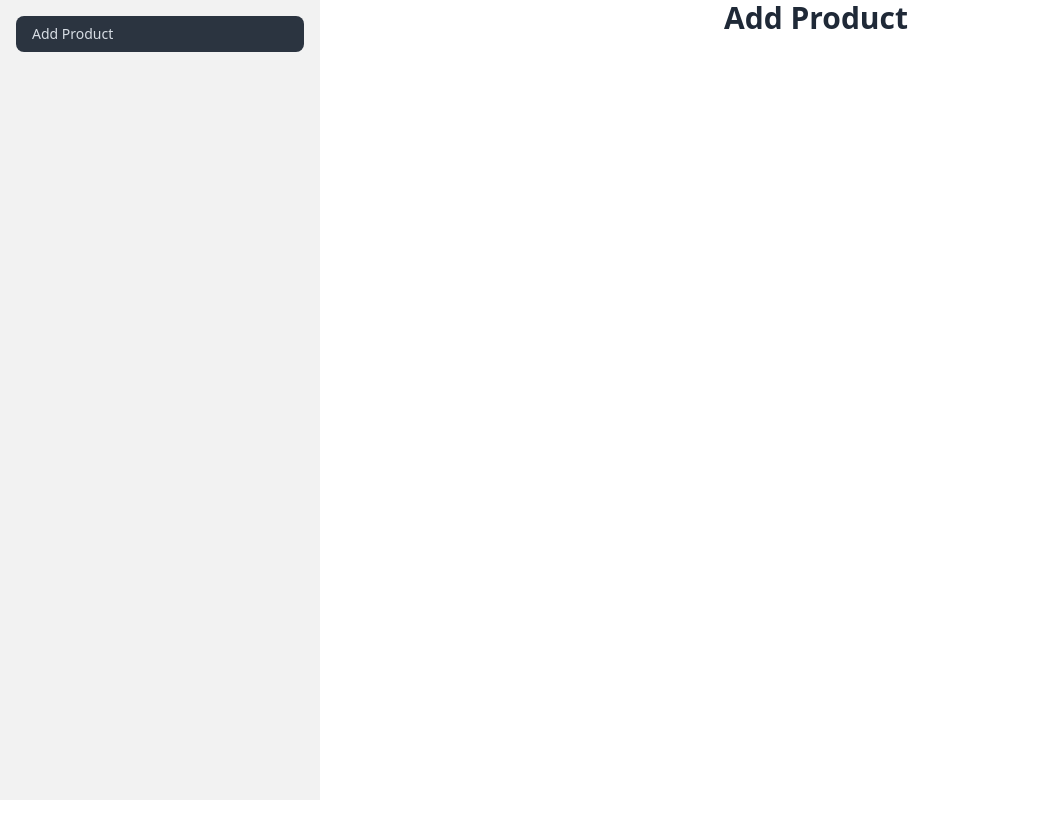
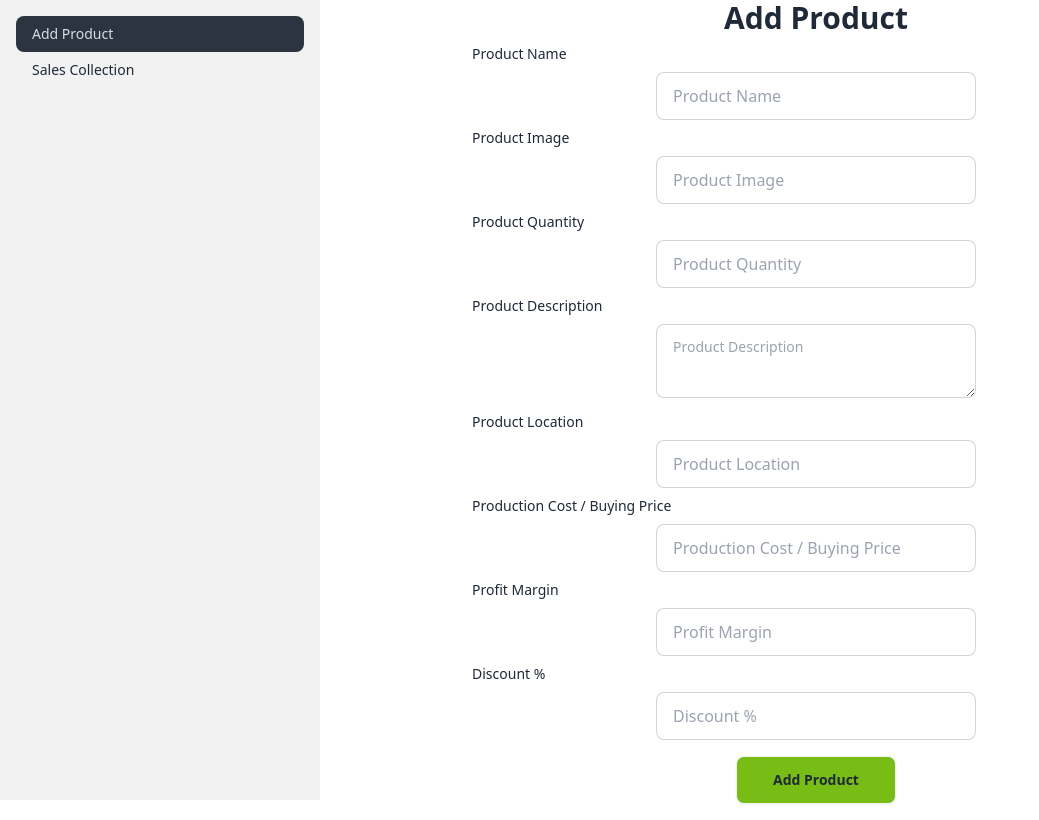
Before and after one commit to smbmunna/inventify, a React (Vite) app: page /dashboard/addproduct in a window 1280 px wide. Shown: the whole page, without its empty margins (0-1039 px from the left). Built offline with nearby package versions, Linux system fonts and the light colour scheme; no server answers; sample sign-in values are in the browser's storage.

Commit message:
Product add functionality added

```diff
--- a/package.json
+++ b/package.json
@@ -10,6 +10,7 @@
     "preview": "vite preview"
   },
   "dependencies": {
+    "@tanstack/react-query": "^5.8.7",
     "axios": "^1.6.2",
     "firebase": "^10.6.0",
     "localforage": "^1.10.0",
--- a/src/Layout/Dashboard/Dashboard.jsx
+++ b/src/Layout/Dashboard/Dashboard.jsx
@@ -2,9 +2,8 @@ import { Link, NavLink, Outlet } from "react-router-dom";
 
 const Dashboard = () => {
     const links = <>
-        <li><NavLink to='/dashboard/addProduct'>
-            Add Product</NavLink>
-        </li>
+        <li><NavLink to='/dashboard/addProduct'>Add Product</NavLink></li>
+        <li><NavLink to='/dashboard/salesCollection'>Sales Collection</NavLink></li>
     </>
     return (
         <div className="gap-10 ">
--- a/src/Pages/Dashboard/AddProduct/AddProduct.jsx
+++ b/src/Pages/Dashboard/AddProduct/AddProduct.jsx
@@ -1,8 +1,161 @@
+import { useQuery } from "@tanstack/react-query";
+import { useForm } from "react-hook-form";
+import useAxiosPublic from "../../../hooks/useAxiosPublic";
+import useAuth from "../../../hooks/useAuth";
+const AddProduct = () => {
+    const axiosPublic = useAxiosPublic();
+    const { user } = useAuth();
+    //console.log(user);
+    const {
+        register,
+        handleSubmit,
+        formState: { errors },
+    } = useForm();
 
-const AddProduct = () => {
+    const getCurrentDate = () => {
+        let currentDate = new Date().toJSON().slice(0, 10);
+        let parts = currentDate.split("-");
+        let formattedDate = `${parts[2]}-${parts[1]}-${parts[0]}`;
+        return formattedDate;
+    }
+
+
+    const onSubmit = (data) => {
+        axiosPublic.get(`/shops/${user.email}`)
+            .then(res => {
+                //console.log(res.data);
+                const productInfo = {
+                    ...data,
+                    shopId: res.data._id,
+                    shopName: res.data.shopName,
+                    userEmail: res.data.ownerEmail,
+                    sellingPrice: data.costPrice + (7.5 * data.costPrice / 100) + (data.profitMargin * data.costPrice / 100),
+                    productAddDate: getCurrentDate(),
+                    saleCount: 0,
+                }
+                axiosPublic.post('/products', productInfo)
+                .then(res=>{
+                    console.log(res.data);
+                })
+
+            });
+
+
+    }
+
+
+
+
     return (
         <div className="h-screen">
             <h2 className="text-3xl font-bold">Add Product</h2>
+            <form className="mx-auto w-3/4" onSubmit={handleSubmit(onSubmit)}>
+                <label className="label">
+                    <span className="label-text">Product Name</span>
+                </label>
+                <input
+                    type="text"
+                    defaultValue=""
+                    placeholder="Product Name"
+                    className="input input-bordered w-full max-w-xs"
+                    {...register("productName", { required: true })}
+                />
+                {errors.productName && <span className="text-red-500 mx-2">Product Name is required</span>}
+
+
+                <label className="label">
+                    <span className="label-text">Product Image</span>
+                </label>
+                <input
+                    type="text"
+                    defaultValue=""
+                    placeholder="Product Image"
+                    className="input input-bordered w-full max-w-xs"
+                    {...register("productImage", { required: true })}
+                />
+                {errors.productImage && <span className="text-red-500 mx-2">Product Image is required</span>}
+
+
+                <label className="label">
+                    <span className="label-text">Product Quantity</span>
+                </label>
+                <input
+                    type="number"
+                    defaultValue=""
+                    placeholder="Product Quantity"
+                    className="input input-bordered w-full max-w-xs"
+                    {...register("productQty", { required: true })}
+                />
+                {errors.productQty && <span className="text-red-500 mx-2">Product Quantity is required</span>}
+
+                <label className="label">
+                    <span className="label-text">Product Description</span>
+                </label>
+                <textarea
+                    type="text"
+                    defaultValue=""
+                    placeholder="Product Description"
+                    className="textarea textarea-bordered w-full max-w-xs"
+                    {...register("productDescription", { required: true })}
+                />
+                {errors.productDescription && <span className="text-red-500 mx-2">Product Description is required</span>}
+
+                <label className="label">
+                    <span className="label-text">Product Location</span>
+                </label>
+                <input
+                    type="text"
+                    defaultValue=""
+                    placeholder="Product Location"
+                    className="input input-bordered w-full max-w-xs"
+                    {...register("productLocation", { required: true })}
+                />
+                {errors.productLocation && <span className="text-red-500 mx-2">Product Location is required</span>}
+
+
+                <label className="label">
+                    <span className="label-text">Production Cost / Buying Price</span>
+                </label>
+                <input
+                    type="number"
+                    defaultValue=""
+                    placeholder="Production Cost / Buying Price"
+                    className="input input-bordered w-full max-w-xs"
+                    {...register("costPrice", { required: true })}
+                />
+                {errors.costPrice && <span className="text-red-500 mx-2">Cost Price is required</span>}
+
+
+                <label className="label">
+                    <span className="label-text">Profit Margin</span>
+                </label>
+                <input
+                    type="text"
+                    defaultValue=""
+                    placeholder="Profit Margin"
+                    className="input input-bordered w-full max-w-xs"
+                    {...register("profitMargin", { required: true })}
+                />
+                {errors.profitMargin && <span className="text-red-500 mx-2">Profit Margin is required</span>}
+
+                <label className="label">
+                    <span className="label-text">Discount %</span>
+                </label>
+                <input
+                    type="number"
+                    defaultValue=""
+                    placeholder="Discount %"
+                    className="input input-bordered w-full max-w-xs"
+                    {...register("discount", { required: true })}
+                />
+                {errors.discount && <span className="text-red-500 mx-2">Disount % is required</span>}
+
+
+
+
+                <br />
+                <input className="btn bg-[#78bc16] w-40 my-4" type="submit" value="Add Product" />
+            </form>
         </div>
     );
 };
--- /dev/null
+++ b/src/Pages/Dashboard/SalesCollection/SalesCollection.jsx
@@ -0,0 +1,11 @@
+
+
+const SalesCollection = () => {
+    return (
+        <div className="h-screen">
+            <h2 className="text-3xl font-bold">Sales Collection</h2>
+        </div>
+    );
+};
+
+export default SalesCollection;
--- a/src/Providers/AuthProvider.jsx
+++ b/src/Providers/AuthProvider.jsx
@@ -1,12 +1,12 @@
 import { createContext, useEffect, useState } from "react";
 
-export const AuthContext = createContext(null);
+export const AuthContext = createContext({});
 import { createUserWithEmailAndPassword, getAuth, onAuthStateChanged, signInWithEmailAndPassword, updateProfile } from "firebase/auth";
 import { app } from "../firebase/firebase.config";
 const auth = getAuth(app);
 
 const AuthProvider = ({ children }) => {
-    const [user, setUser] = useState('Mahmud');
+    const [user, setUser] = useState({});
     const [loading, setLoading]= useState(true);
 
     //observe user
@@ -14,19 +14,15 @@ const AuthProvider = ({ children }) => {
         const unsubscirbe =  onAuthStateChanged(auth, currentUser=>{
 
             setUser(currentUser);
-            setLoading(false);
             if(currentUser){
-
+                console.log(currentUser);
                 setLoading(false);
-                console.log(currentUser);
-
            }else{
                 console.log('No user logged in')
             }
         })
-        return ()=>{
-            unsubscirbe();
-        };
+        return ()=>unsubscirbe();
+
     },[])
 
     //create new user with email and password
@@ -64,5 +60,4 @@ const AuthProvider = ({ children }) => {
         </AuthContext.Provider>
     );
 };
-
 export default AuthProvider;
--- /dev/null
+++ b/src/Routes/PrivateRoutes.jsx
@@ -0,0 +1,20 @@
+import { Navigate, useLocation } from "react-router-dom";
+import useAuth from "../hooks/useAuth";
+
+
+const PrivateRoutes = ({ children }) => {
+    const { user, loading } = useAuth();
+    const location = useLocation();
+
+    if (loading) {
+        return <span className="loading loading-bars loading-lg"></span>
+    }
+
+    if (user) {
+        return children;
+    }
+    return <Navigate to="/login" state={{ from: location }} />
+
+};
+
+export default PrivateRoutes;
--- a/src/main.jsx
+++ b/src/main.jsx
@@ -4,11 +4,20 @@ import './index.css'
 import { RouterProvider } from 'react-router-dom'
 import { router } from './Routes/Routes.jsx'
 import AuthProvider from './Providers/AuthProvider'
+import {
+  QueryClient,
+  QueryClientProvider,
+  useQuery,
+} from '@tanstack/react-query'
+
+const queryClient = new QueryClient()
 
 ReactDOM.createRoot(document.getElementById('root')).render(
   <React.StrictMode>
     <AuthProvider>
-      <RouterProvider router={router} />
+      <QueryClientProvider client={queryClient}>
+        <RouterProvider router={router} />
+      </QueryClientProvider>
     </AuthProvider>
   </React.StrictMode>,
 )
```
Also changed, not shown: src/Pages/CreateShop/CreateShop.jsx (+9 -6 lines), src/Routes/Routes.jsx (+7 -1 lines), 1 other file (tests, documents, lock files or other folders).
